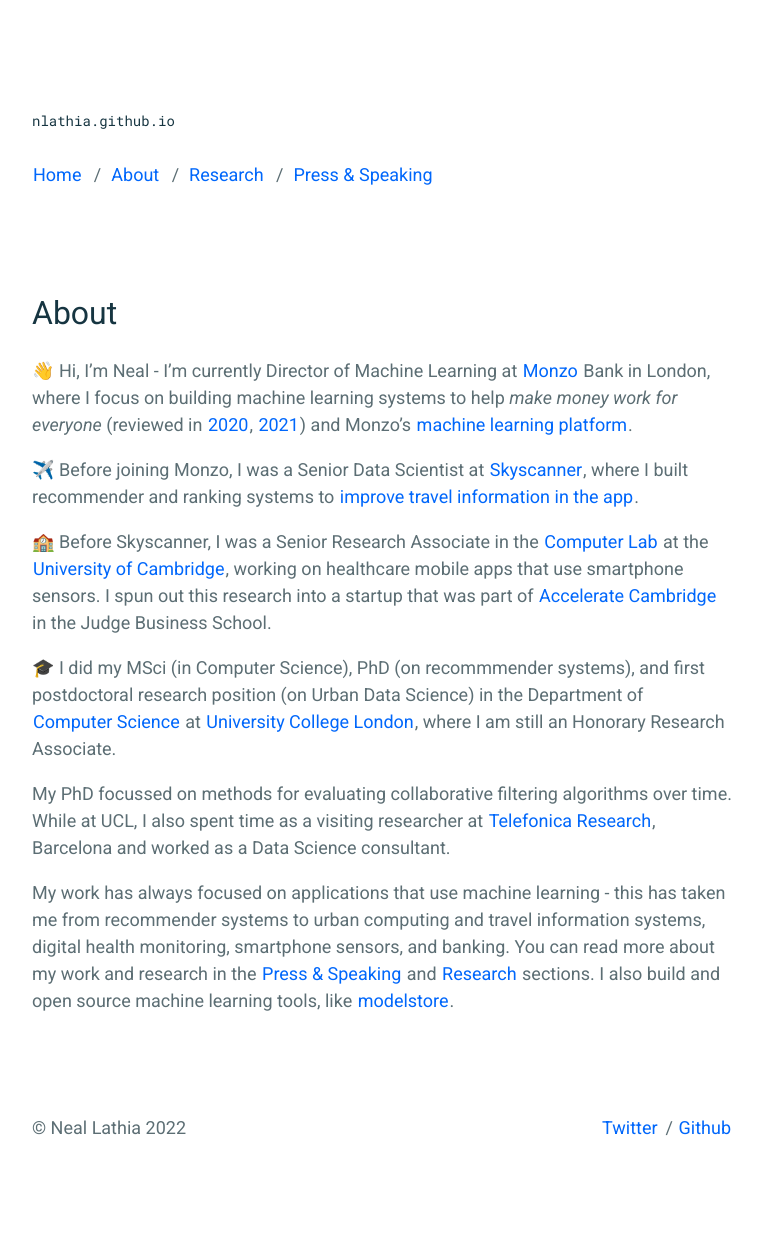
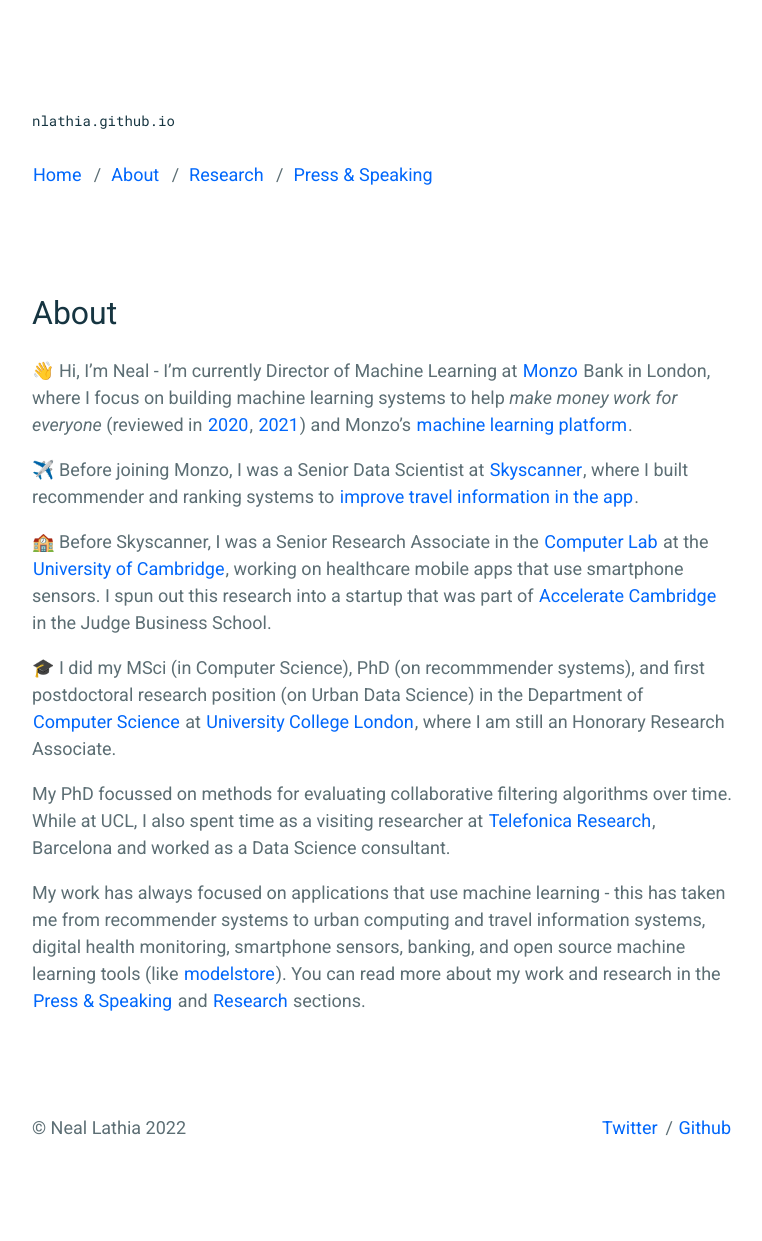
Before and after one commit to nlathia/nlathia.github.io, a Jekyll site: the page built from _pages/about.md, in a window 1280 px wide. Shown: the whole page, without its empty margins (258-1020 px from the left). Built offline with Jekyll 4.4.1, drawn with Linux system fonts in a browser that asks for light colours.

Commit message:
Update about.md

```diff
--- a/_pages/about.md
+++ b/_pages/about.md
@@ -14,4 +14,4 @@
 
 My PhD focussed on methods for evaluating collaborative filtering algorithms over time. While at UCL, I also spent time as a visiting researcher at [Telefonica Research](http://www.tid.es/), Barcelona and worked as a Data Science consultant.
 
-My work has always focused on applications that use machine learning - this has taken me from recommender systems to urban computing and travel information systems, digital health monitoring, smartphone sensors, and banking. You can read more about my work and research in the [Press & Speaking](../public/) and [Research](../research/) sections. I also build and open source machine learning tools, like [modelstore](https://github.com/operatorai/modelstore).
+My work has always focused on applications that use machine learning - this has taken me from recommender systems to urban computing and travel information systems, digital health monitoring, smartphone sensors, banking, and open source machine learning tools (like [modelstore](https://github.com/operatorai/modelstore)). You can read more about my work and research in the [Press & Speaking](../public/) and [Research](../research/) sections.
```
